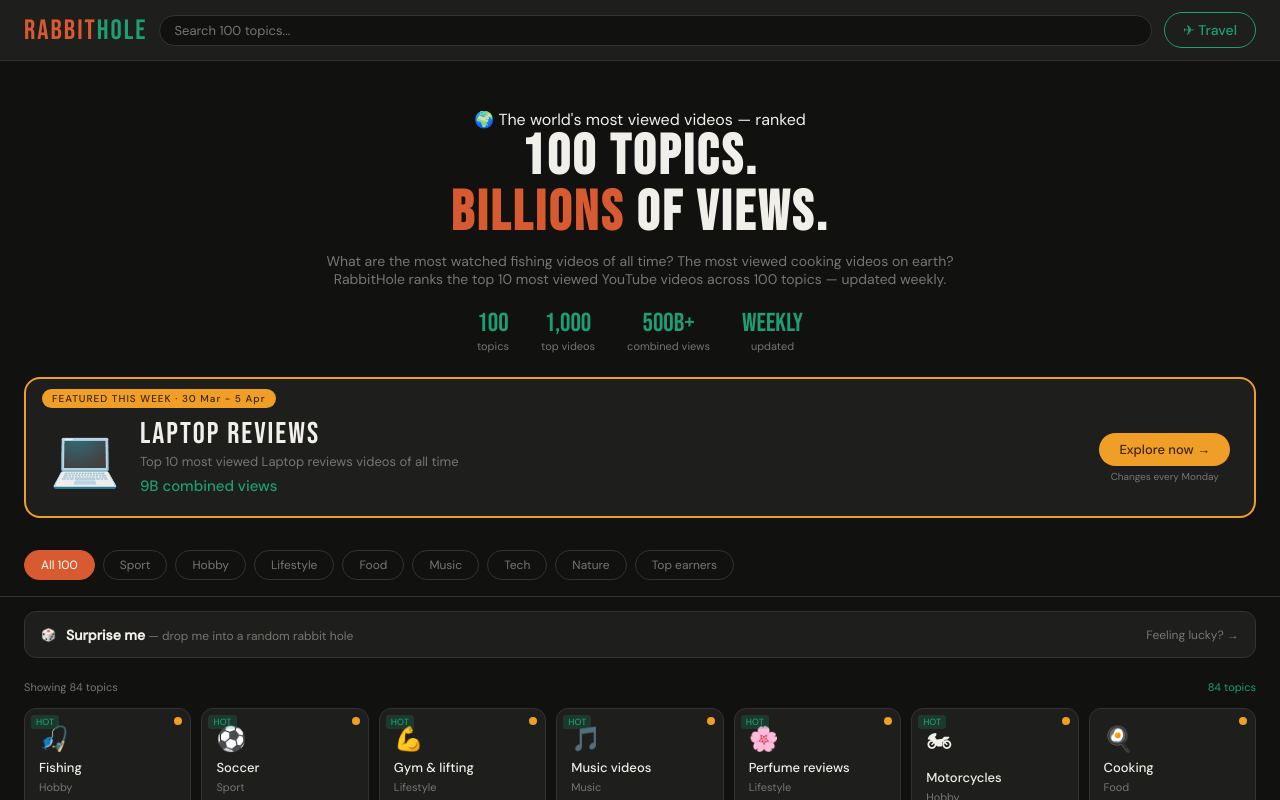
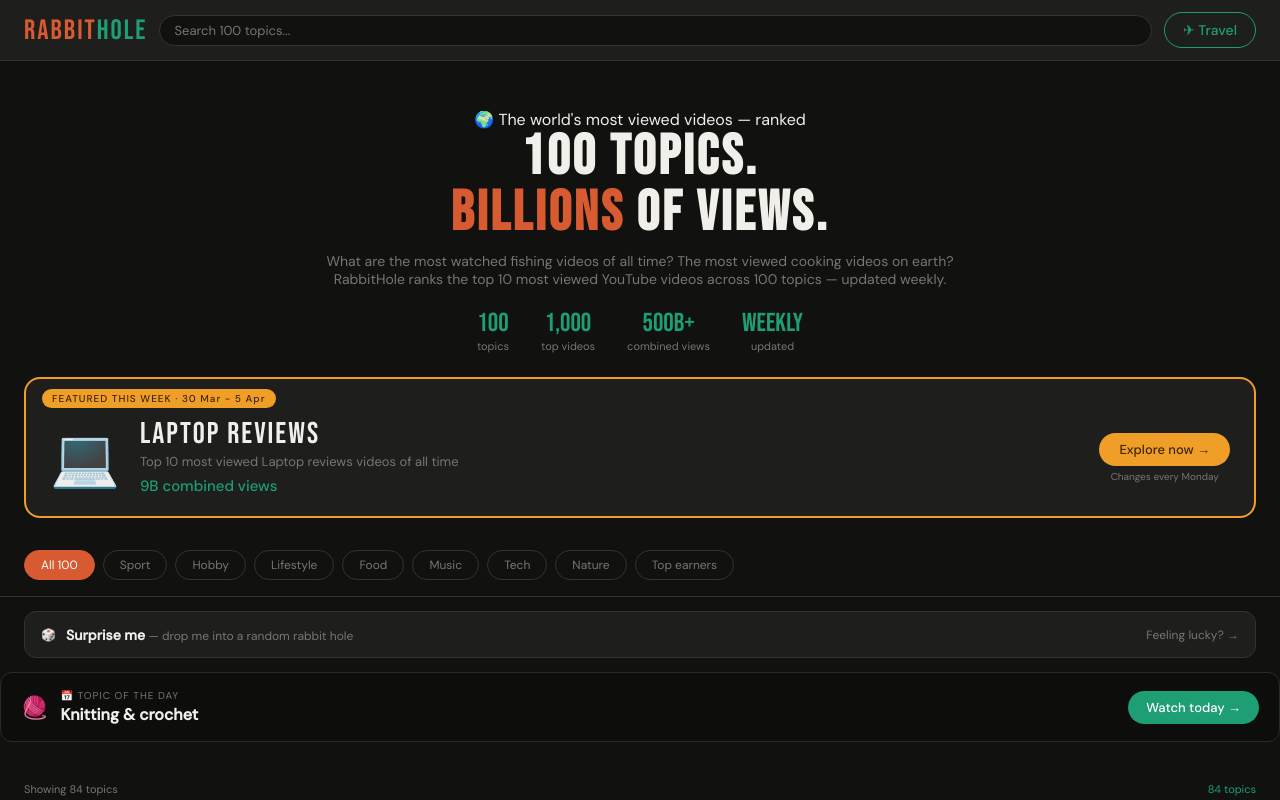
Before and after one commit to drewpotts82-star/Rabbithole, a Next.js app: page / in a window 1280 px wide. Shown: the top 800 px of the page. Built offline with nearby package versions, Linux system fonts and the light colour scheme.

Commit message:
add topic of the day

```diff
--- a/pages/index.js
+++ b/pages/index.js
@@ -128,6 +128,24 @@
         <span className={styles.surpriseArrow}>Feeling lucky? →</span>
       </div>
 
+
+      {/* Topic of the Day */}
+      {(() => {
+        const dayIndex = Math.floor(Date.now() / 86400000) % topics.length;
+        const tod = topics[(dayIndex + 1) % topics.length];
+        return (
+          <div style={{ margin:'0 0 32px 0', padding:'16px 20px', border:'1px solid #2a2a28', borderRadius:'12px', background:'#0d0d0b', display:'flex', alignItems:'center', justifyContent:'space-between', flexWrap:'wrap', gap:'12px' }}>
+            <div style={{ display:'flex', alignItems:'center', gap:'12px' }}>
+              <span style={{ fontSize:'22px' }}>{tod.emoji}</span>
+              <div>
+                <div style={{ fontSize:'10px', letterSpacing:'0.1em', color:'#777672', textTransform:'uppercase', marginBottom:'2px' }}>📅 Topic of the Day</div>
+                <div style={{ fontSize:'16px', fontWeight:'600', color:'#f0efe9' }}>{tod.name}</div>
+              </div>
+            </div>
+            <Link href={`/topic/${tod.slug}`} style={{ background:'#1D9E75', color:'#fff', textDecoration:'none', padding:'8px 18px', borderRadius:'20px', fontSize:'13px', fontWeight:'500', whiteSpace:'nowrap' }}>Watch today →</Link>
+          </div>
+        );
+      })()}
       <div className={styles.gridHeader}>
         <span className={styles.gridLabel}>{filtered.length === 100 ? 'Showing all 100 topics' : 'Showing ' + filtered.length + ' topics'}</span>
         <span className={styles.gridCount}>{filtered.length} topics</span>
```
